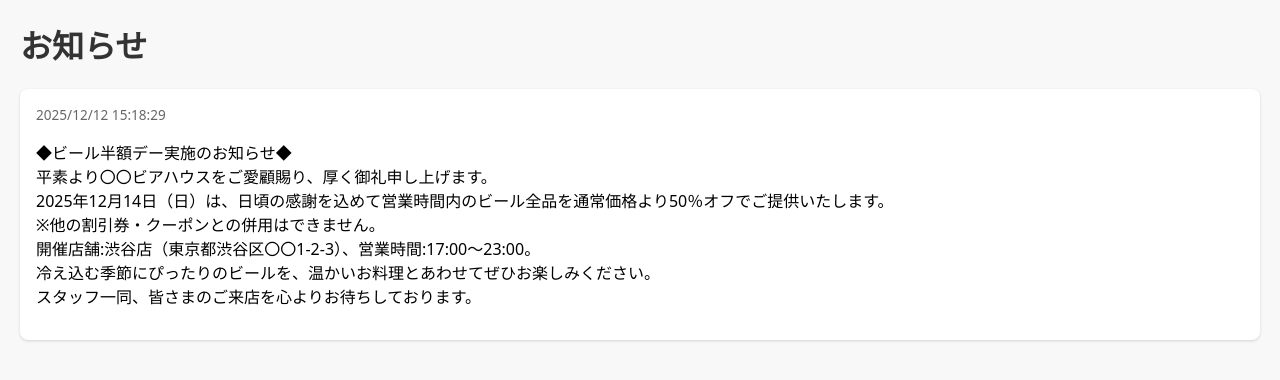
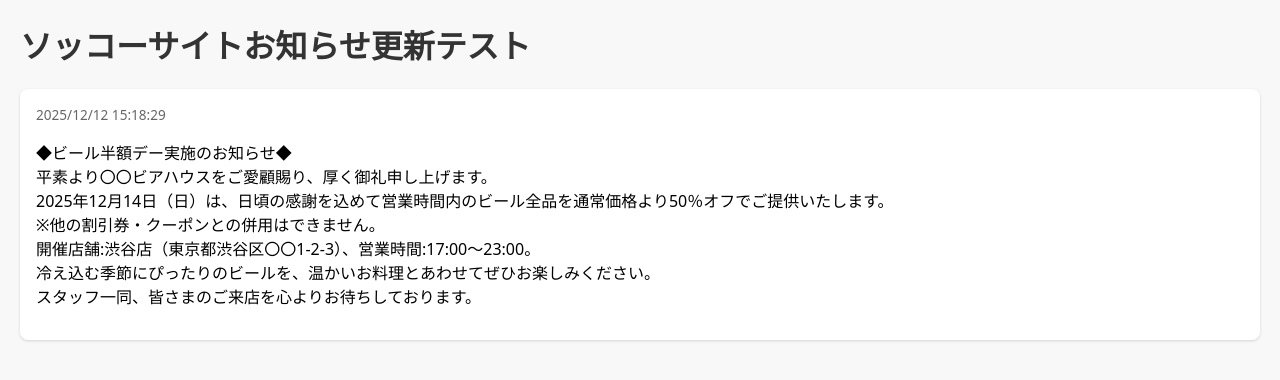
Before and after one commit to arietta-la/arietta-la.github.io, a plain HTML site: page index.html in a window 1280 px wide. Drawn offline with Linux system fonts and the light colour scheme.

Commit message:
Update header text for notices section

```diff
--- a/index.html
+++ b/index.html
@@ -28,7 +28,7 @@
 </head>
 <body>
 
-<h1>お知らせ</h1>
+<h1>ソッコーサイトお知らせ更新テスト</h1>
 <div id="notices">読み込み中...</div>
 
 <script>
```
